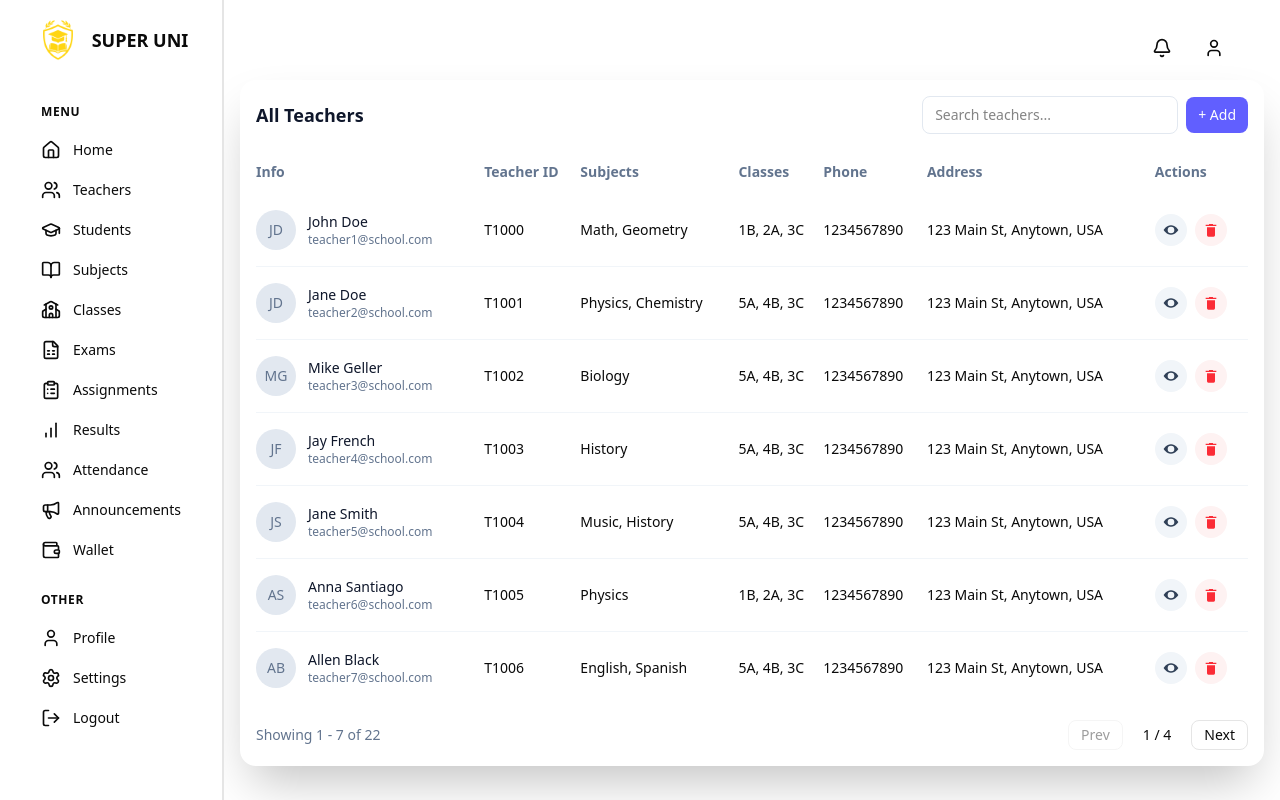
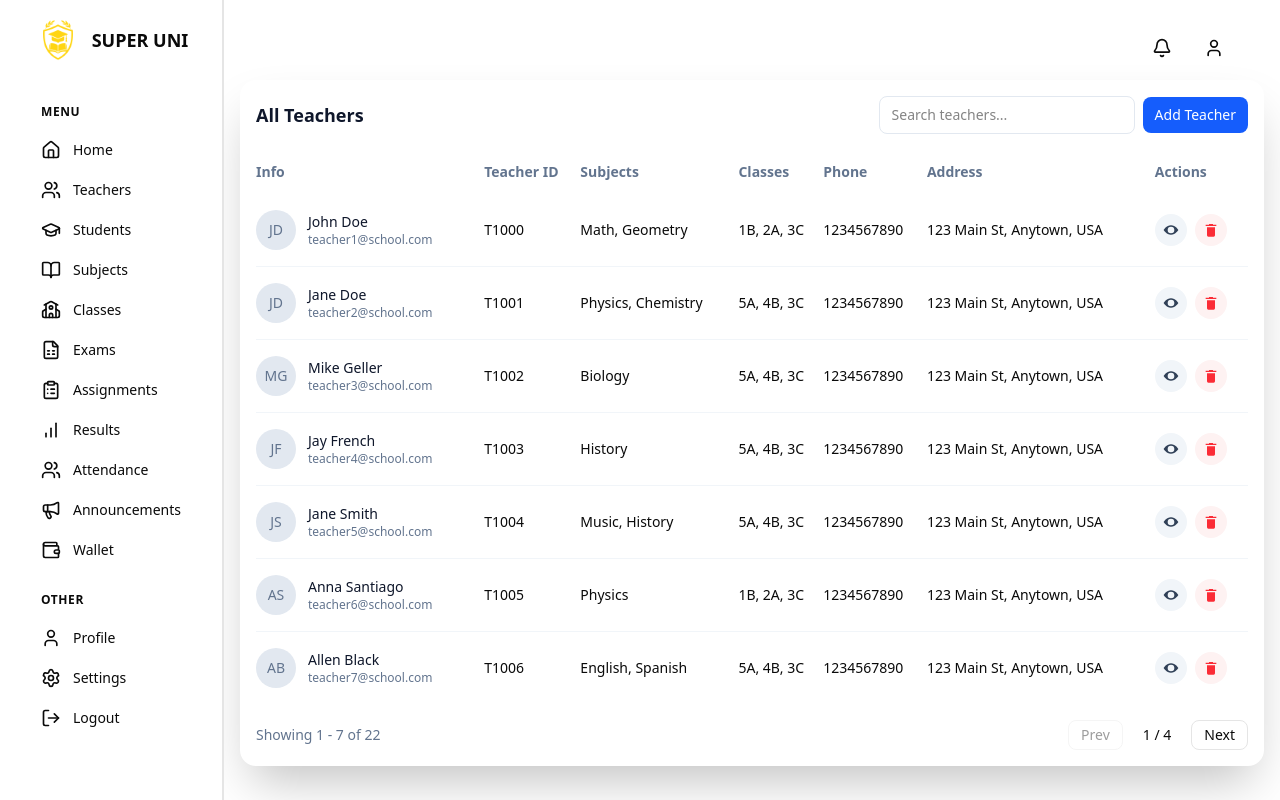
Before and after one commit to 0xSunill/super-uni, a Next.js app: page /list/teachers in a window 1280 px wide. Built offline with nearby package versions, Linux system fonts and the light colour scheme.

Commit message:
role fix

```diff
--- a/app/(dashboard)/list/students/page.tsx
+++ b/app/(dashboard)/list/students/page.tsx
@@ -1,6 +1,7 @@
 // components/StudentList.tsx
 "use client";
 
+import { role } from "@/data";
 import React, { useMemo, useState } from "react";
 
 export type Student = {
@@ -68,7 +69,9 @@ export default function StudentList({ data = sampleStudents }: { data?: Student[
                         value={query}
                         onChange={(e) => { setQuery(e.target.value); setPage(1); }}
                     />
-                    <button className="bg-indigo-500 text-white px-3 py-2 rounded-md text-sm">+ Add</button>
+                    {
+                        role === 'admin' && <button className="px-3 py-2 bg-blue-600 text-white rounded-md text-sm hover:bg-blue-700">Add Student</button>
+                    }
                 </div>
             </div>
 
--- a/app/(dashboard)/list/teachers/page.tsx
+++ b/app/(dashboard)/list/teachers/page.tsx
@@ -1,6 +1,7 @@
 // components/TeacherList.tsx
 "use client";
 
+import { role } from "@/data";
 import React, { useMemo, useState } from "react";
 
 export type Teacher = {
@@ -78,7 +79,9 @@ export default function TeacherList({ data = sampleTeachers }: { data?: Teacher[
                         aria-label="Search teachers"
                     />
                     <div className="flex gap-2">
-                        <button className="bg-indigo-500 text-white px-3 py-2 rounded-md text-sm">+ Add</button>
+                        {
+                            role === 'admin' && <button className="px-3 py-2 bg-blue-600 text-white rounded-md text-sm hover:bg-blue-700">Add Teacher</button>
+                        }
                     </div>
                 </div>
             </div>
```
Also changed, not shown: components/Menu.tsx (+2 -6 lines).
